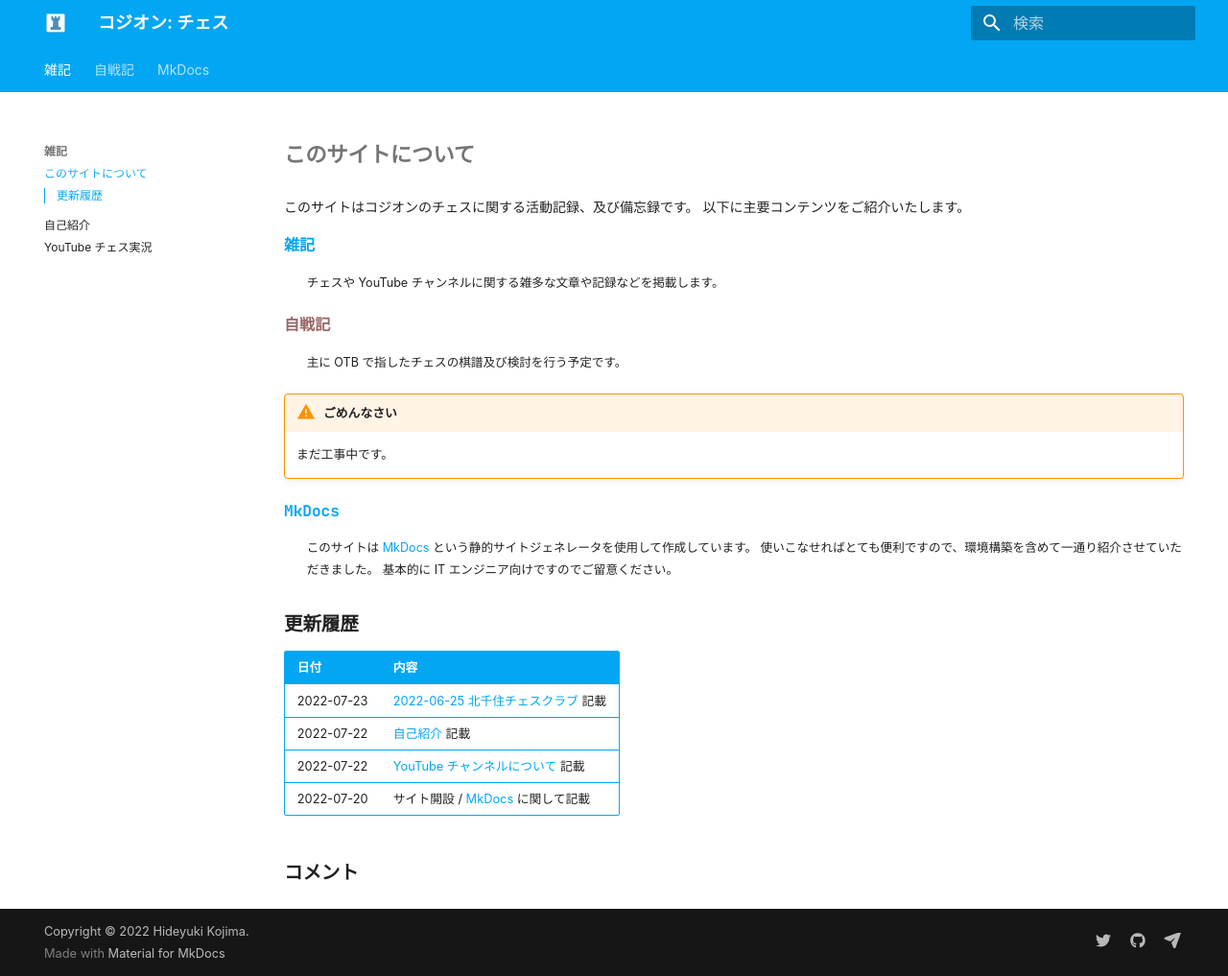
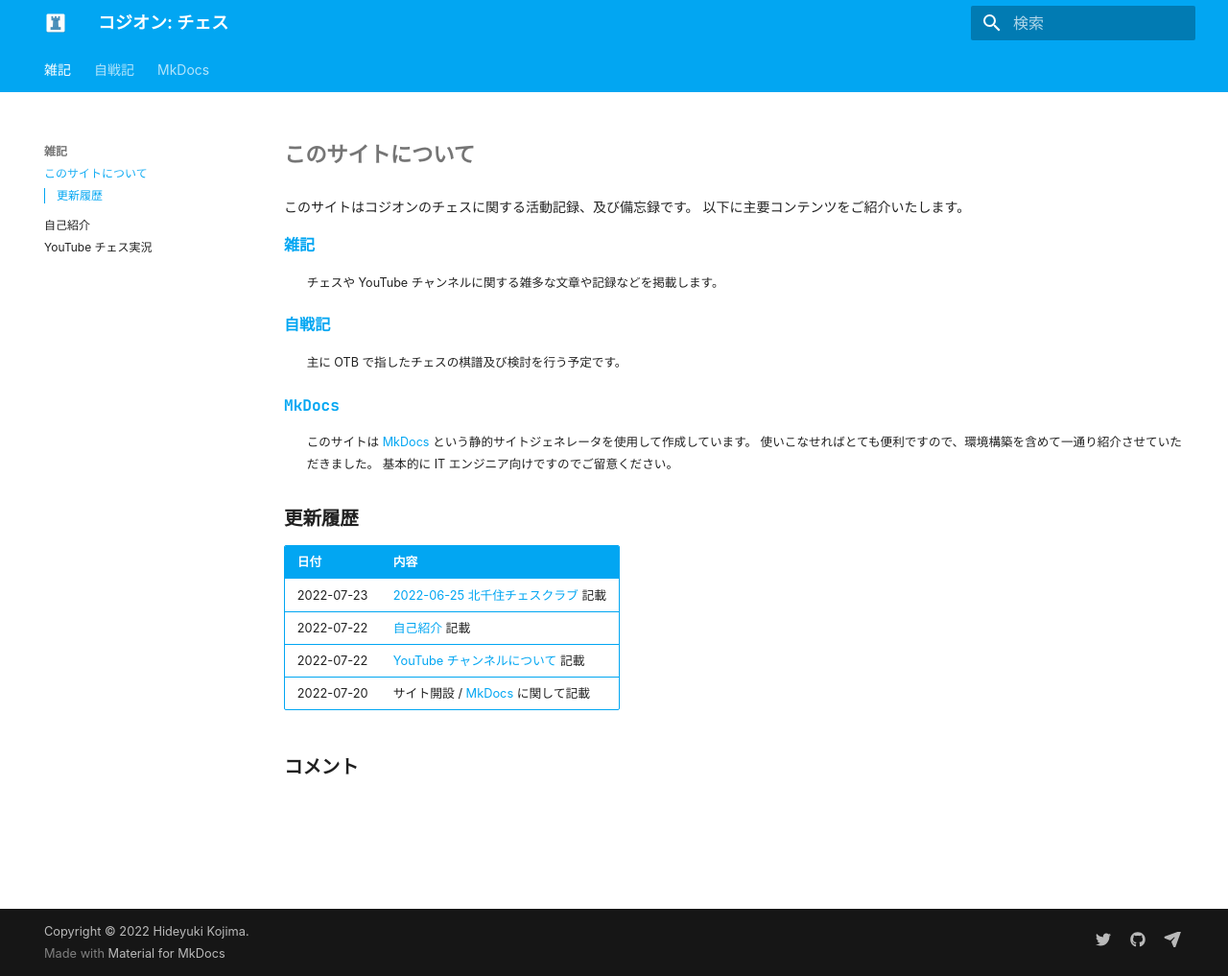
Before and after one commit to kojion/chess, an MkDocs documentation site: the page built from docs/index.md, in a window 1280 px wide and 1017 px high. Shown: the whole window at 96% size. Built offline with MkDocs 1.6.1 and Material for MkDocs 9.7.7, drawn with Linux system fonts in a browser that asks for light colours; some web fonts are replaced; comment, search, counter and statistics services are not loaded.

Commit message:
このサイトについてに各メニューへのリンクを追加

```diff
--- a/docs/index.md
+++ b/docs/index.md
@@ -3,15 +3,11 @@
 このサイトはコジオンのチェスに関する活動記録、及び備忘録です。
 以下に主要コンテンツをご紹介いたします。
 
-[雑記](note/youtube.md)
+[雑記](note/introduction.md)
 :   チェスや YouTube チャンネルに関する雑多な文章や記録などを掲載します。
 
-自戦記
+[自戦記](otb/2022/0625.md)
 :   主に OTB で指したチェスの棋譜及び検討を行う予定です。
-
-!!! Warning "ごめんなさい"
-
-    まだ工事中です。
 
 [MkDocs](mkdocs/001.md)
 :   このサイトは [MkDocs](https://www.mkdocs.org/) という静的サイトジェネレータを使用して作成しています。
```
